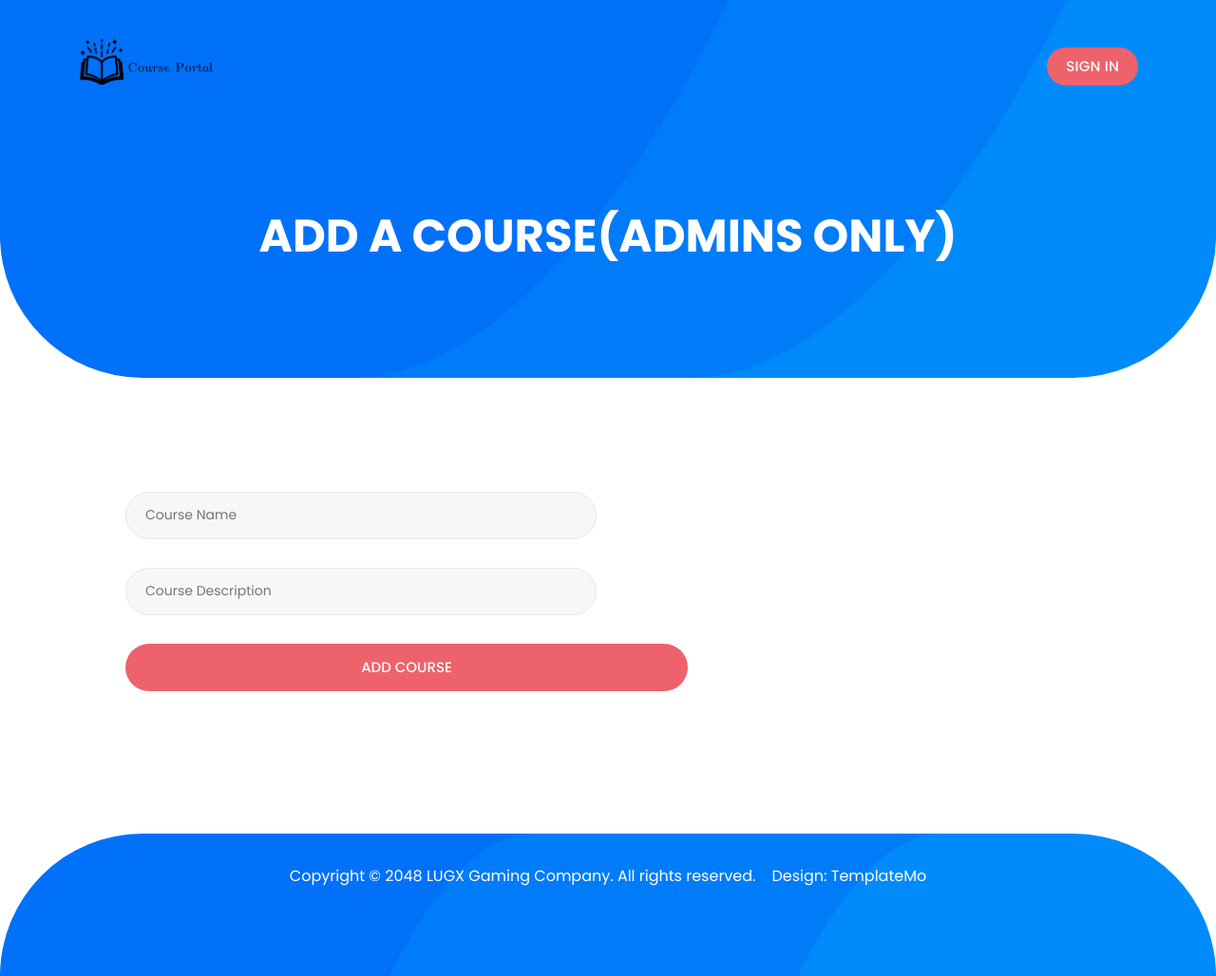
After one commit to Khoury-e/university-course-management-system, a PHP site: page /FE/adminAddCourse.php in a window 1280 px wide. The commit adds this page. Shown: the whole page at 95% size. Run offline with PHP 8.4, Linux system fonts and the light colour scheme.

Commit message:
Add course feature for admin

```diff
--- a/BE/displayCoursesAdmin.php
+++ b/BE/displayCoursesAdmin.php
@@ -60,7 +60,7 @@ https://templatemo.com/tm-589-lugx-gaming
                     <!-- ** Logo End ** -->
                     <!-- ** Menu Start ** -->
                     <ul class="nav">
-                      <li><a href="addCourse.php">Add Courses</a></li>
+                      <li><a href="../FE/adminAddCourse.php">Add Courses</a></li>
                       <li><a href="displayCoursesAdmin.php" class="active">View Courses</a></li>
                       <li><a href="logout.php">Log Out</a></li>
                       <li><a href="#">Sign In</a></li>
--- /dev/null
+++ b/FE/adminAddCourse.php
@@ -0,0 +1,102 @@
+<!DOCTYPE html>
+<html lang="en">
+<head>
+  <meta charset="utf-8">
+  <meta name="viewport" content="width=device-width, initial-scale=1, shrink-to-fit=no">
+  <link href="https://fonts.googleapis.com/css2?family=Poppins:wght@100;200;300;400;500;600;700;800;900&display=swap" rel="stylesheet">
+  <title>Sign In (Admins Only)</title>
+  <!-- Bootstrap core CSS -->
+  <link href="../vendor/bootstrap/css/bootstrap.min.css" rel="stylesheet">
+  <!-- Additional CSS Files -->
+  <link rel="stylesheet" href="../assets/css/fontawesome.css">
+  <link rel="stylesheet" href="../assets/css/templatemo-lugx-gaming.css">
+  <link rel="stylesheet" href="../assets/css/owl.css">
+  <link rel="stylesheet" href="../assets/css/animate.css">
+  <link rel="stylesheet" href="https://unpkg.com/swiper@7/swiper-bundle.min.css"/>
+</head>
+<body>
+  <!-- ***** Header Area Start ***** -->
+  <header class="header-area header-sticky">
+    <div class="container">
+      <div class="row">
+        <div class="col-12">
+          <nav class="main-nav">
+            <!-- ***** Logo Start ***** -->
+            <a href="index.html" class="logo">
+              <img src="../assets/images/logo.png" alt="" style="width: 158px;">
+            </a>
+            <!-- ***** Logo End ***** -->
+            <!-- ***** Menu Start ***** -->
+            <ul class="nav">
+              <li><a href="#">Sign In </a></li>
+            </ul>
+            <!-- ***** Menu End ***** -->
+          </nav>
+        </div>
+      </div>
+    </div>
+  </header>
+  <!-- ***** Header Area End ***** -->
+
+  <div class="page-heading header-text">
+    <div class="container">
+      <div class="row">
+        <div class="col-lg-12">
+          <h3>Add A Course(Admins Only)</h3>
+        </div>
+      </div>
+    </div>
+  </div>
+
+  <div class="contact-page section">
+    <div class="container">
+      <div class="row">
+        <div class="col-lg-6">
+          <div class="right-content">
+            <div class="row">
+              <div class="col-lg-12">
+                <form id="login-form" action="../BE/addCourse.php" method="post">
+                  <div class="row">
+                    <div class="col-lg-12">
+                      <fieldset>
+                        <input type="text" name="courseName" id="username" placeholder="Course Name" required>
+                      </fieldset>
+                    </div>
+                    <div class="col-lg-12">
+                      <fieldset>
+                        <input type="text" name="courseDescription" id="description" placeholder="Course Description" required>
+                      </fieldset>
+                    </div>
+                    <div class="col-lg-12">
+                      <fieldset>
+                        <button type="submit" id="login-submit" class="orange-button">Add Course</button>
+                      </fieldset>
+                    </div>
+                  </div>
+                </form>
+              </div>
+            </div>
+          </div>
+        </div>
+      </div>
+    </div>
+  </div>
+
+  <footer>
+    <div class="container">
+      <div class="col-lg-12">
+        <p>Copyright © 2048 LUGX Gaming Company. All rights reserved. &nbsp;&nbsp; <a rel="nofollow" href="https://templatemo.com" target="_blank">Design: TemplateMo</a></p>
+      </div>
+    </div>
+  </footer>
+
+  <!-- Scripts -->
+  <!-- Bootstrap core JavaScript -->
+  <script src="../vendor/jquery/jquery.min.js"></script>
+  <script src="../vendor/bootstrap/js/bootstrap.min.js"></script>
+  <script src="../assets/js/isotope.min.js"></script>
+  <script src="../assets/js/owl-carousel.js"></script>
+  <script src="../assets/js/counter.js"></script>
+  <script src="../assets/js/custom.js"></script>
+</body>
+</html>
```
Also changed, not shown: BE/addCourse.php (added, +21 -0 lines).
